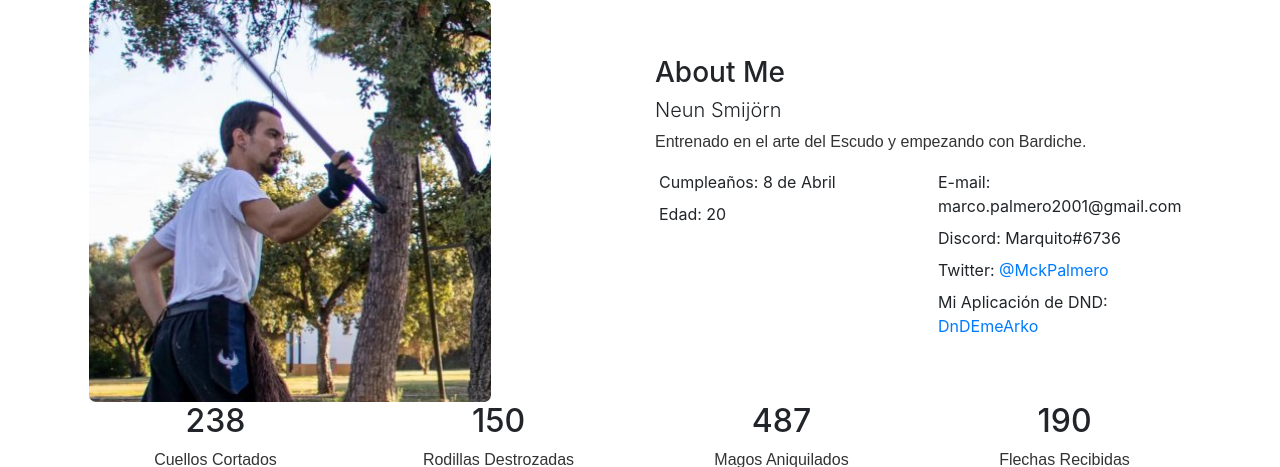
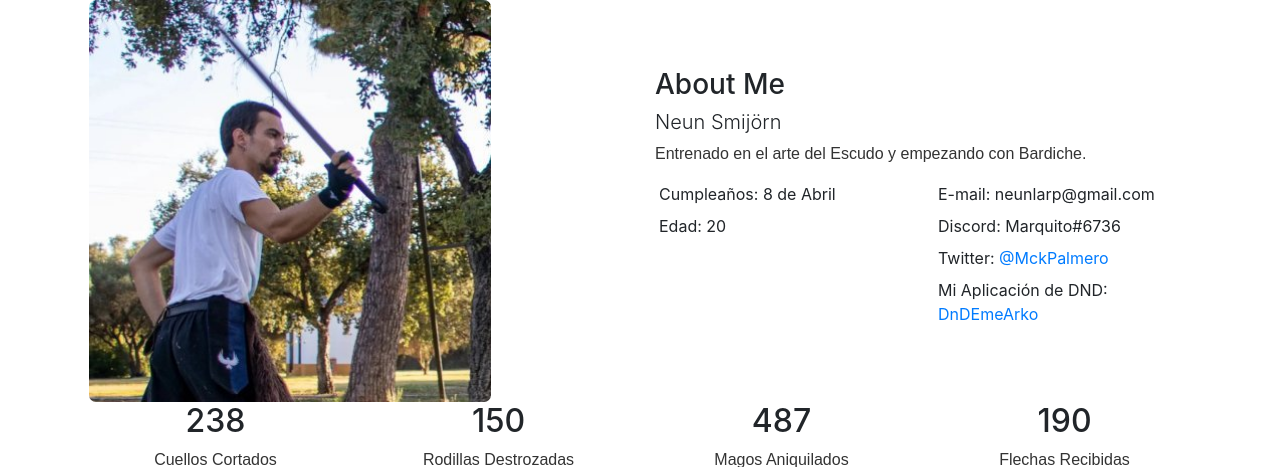
Before and after one commit to Marcopalmero/emearkob, a PHP site: page /aboutme.php in a window 1280 px wide. Shown: the part 71-538 px from the top of the page. Run offline with PHP 8.4, Linux system fonts and the light colour scheme; some libraries are stand-ins or nearby versions.

Commit message:
Cositas varias

```diff
--- a/aboutme.php
+++ b/aboutme.php
@@ -31,7 +31,7 @@ include('header.php')
                                 </div>
                                 <div class="col-md-6">
                                     <div class="media">
-                                        <label>E-mail: marco.palmero2001@gmail.com</label>
+                                        <label>E-mail: neunlarp@gmail.com</label>
                                     </div>
                                     <div class="media">
                                         <label>Discord: Marquito#6736</label>
@@ -39,7 +39,7 @@ include('header.php')
                                     <div class="media">
                                         <label>Twitter: <a href="https://www.twitter.com/MckPalmero" target="_blank">@MckPalmero</a></label>
                                     </div>
-                                <div class="media">
+                                    <div class="media">
                                     <label>Mi Aplicación de DND: <a href="https://drive.google.com/file/d/1XVYsWy9Z31f9bw57V1X6Z2Sy9r5csjx3/view?usp=sharing" target="_blank">DnDEmeArko</a></label>
                                 </div>
                                 </div>
```
